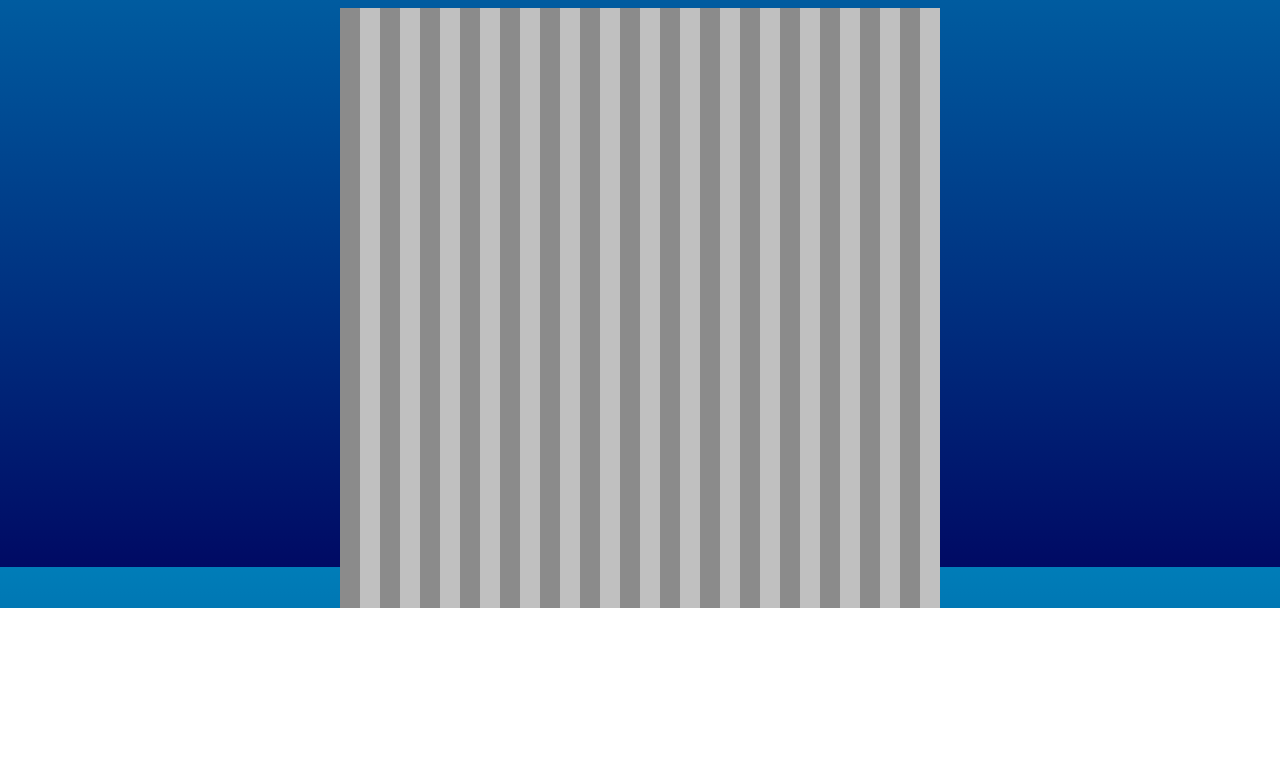
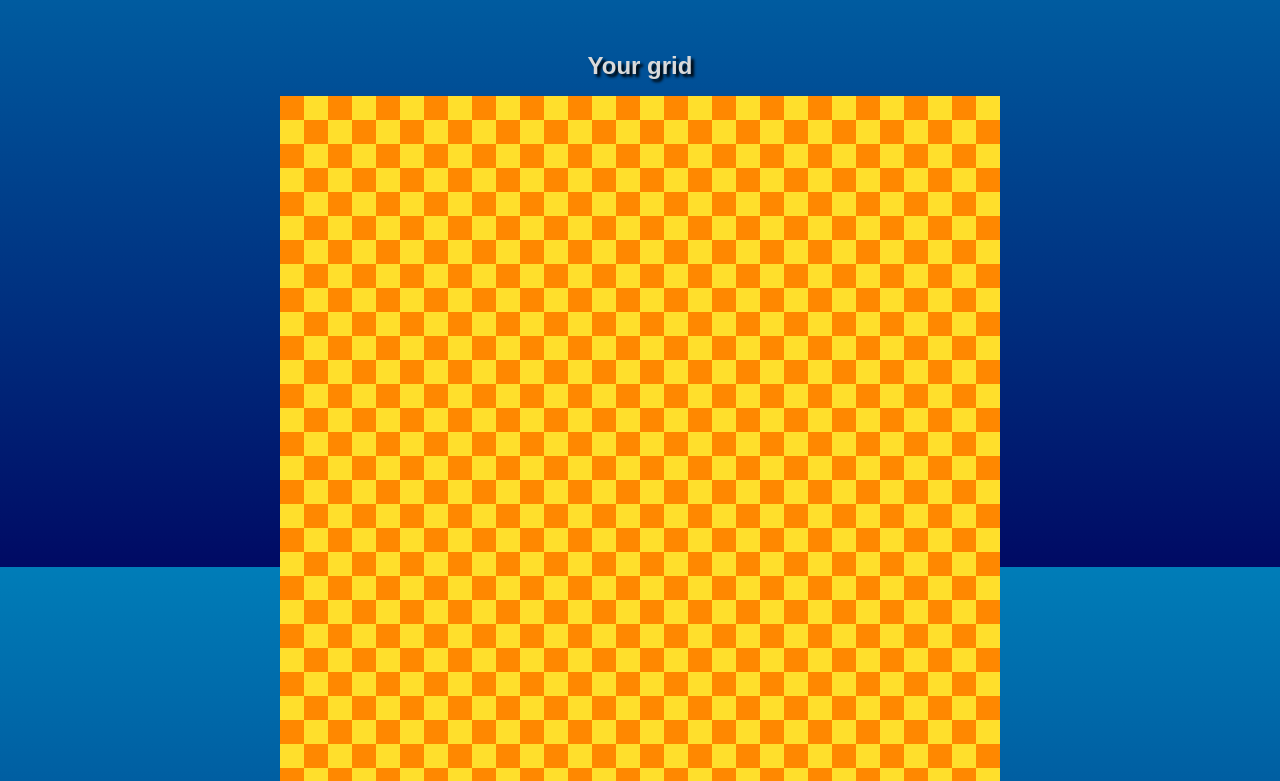
Before and after one commit to DanielNicolae/battleship, a website with bundled scripts: page index.html in a window 1280 px wide. Shown: the part 233-1014 px from the top of the page. Before the commit the page ends 841 px from the top, so only its background shows below. Built offline with nearby package versions, Linux system fonts and the light colour scheme.

Commit message:
I solved the bug regardind the display of the right colors on the grid and the bug regarding the absence of the second grid; I also added a title for each grid.

```diff
--- a/app.js
+++ b/app.js
@@ -3,13 +3,35 @@
 function generateGrids() {
   const yourGrid = document.getElementsByClassName("yourGrid")[0];
   const computersGrid = document.getElementsByClassName("computersGrid")[0];
-  console.log(computersGrid)
+  console.log(yourGrid);
   for (let i = 0; i < 30; i++) {
     for (let j = 0; j < 30; j++) {
-      const cell = document.createElement("div");
-      cell.classList.add("cell");
-      yourGrid.appendChild(cell);
-      computersGrid.appendChild(cell);
+      const cell1 = document.createElement("div");
+      const cell2 = document.createElement("div");
+      const cell3 = document.createElement("div");
+      const cell4 = document.createElement("div");
+      cell1.classList.add("cell1");
+      cell2.classList.add("cell2");
+      cell3.classList.add("cell1");
+      cell4.classList.add("cell2");
+      if (i % 2 === 0) {
+        if (i + j % 2 - i > 0) {
+          yourGrid.appendChild(cell1);
+          computersGrid.appendChild(cell3);
+        } else {
+          yourGrid.appendChild(cell2);
+          computersGrid.appendChild(cell4);
+        }
+      } else {
+        if (i + j % 2 - i > 0) {
+          yourGrid.appendChild(cell2);
+          computersGrid.appendChild(cell4);
+        } else {
+          yourGrid.appendChild(cell1);
+          computersGrid.appendChild(cell3);
+        }
+      }
+
     }
   }
 }
--- a/index.html
+++ b/index.html
@@ -25,8 +25,15 @@
   </header>
   <main>
     <div class="container">
-      <div class="grid yourGrid"></div>
-      <div class="grid computersGrid"></div>
+      <div class="youGridContainer">
+        <p>Your grid</p>
+        <div class="grid yourGrid"></div>
+      </div>
+      <div class="computersGridContainer">
+        <p>Computers grid</p>
+        <div class="grid computersGrid"></div>
+      </div>
+
     </div>
   </main>
   <footer>
--- a/styles.css
+++ b/styles.css
@@ -17,7 +17,7 @@ html {
     }
       header .title {
         text-align: center;
-        font-size: 20px;
+        font-size: 2rem;
         margin: 5rem 0 2rem 0;
       }
         header .scoreboard {
@@ -30,7 +30,7 @@ html {
             flex-direction: column;
             justify-content: center;
             align-items: center;
-            font-size: 18px;
+            font-size: 1.5rem;
             font-weight: bold;
             margin: 2rem;
         }
@@ -39,26 +39,36 @@ html {
       justify-content: center;
       align-items: center;
       flex-direction: column;
+      text-align: center;
+    }
+      .container .computersGridContainer {
+        margin-top: 2rem;
+      }
+        .container div p {
+          font-size: 1.5rem;
+          font-weight: 900;
+          color:rgb(218, 218, 218);
+          text-shadow: 3px 3px 3px rgb(0, 0, 0);
+          padding: 1rem;
         }
         .grid {
           display: grid;
-        grid-template-columns: repeat(30, 20px);
-
+          grid-template-columns: repeat(30, 1.5rem);
         }
-        .cell {
-          width: 20px;
-          height: 20px;
+          .cell1, .cell2 {
+            width: 1.5rem;
+            height: 1.5rem;
           }
-        .yourGrid .cell:nth-child(2n) {
-          background: rgb(255, 246, 114);
+          .yourGrid .cell1 {
+            background: rgb(255, 223, 44);
           }
-        .yourGrid .cell:nth-child(2n + 1) {
-          background: rgb(116, 255, 209);
+          .yourGrid .cell2 {
+            background: rgb(255, 136, 0);
           }
-        .computersGrid .cell:nth-child(2n) {
-          background: rgb(192, 192, 192);
+          .computersGrid .cell1 {
+            background: rgb(194, 194, 194);
           }
-        .computersGrid .cell:nth-child(2n + 1) {
+          .computersGrid .cell2 {
             background: rgb(139, 139, 139);
           }
 
```
Lines whose indentation alone changed are shown as unchanged.
